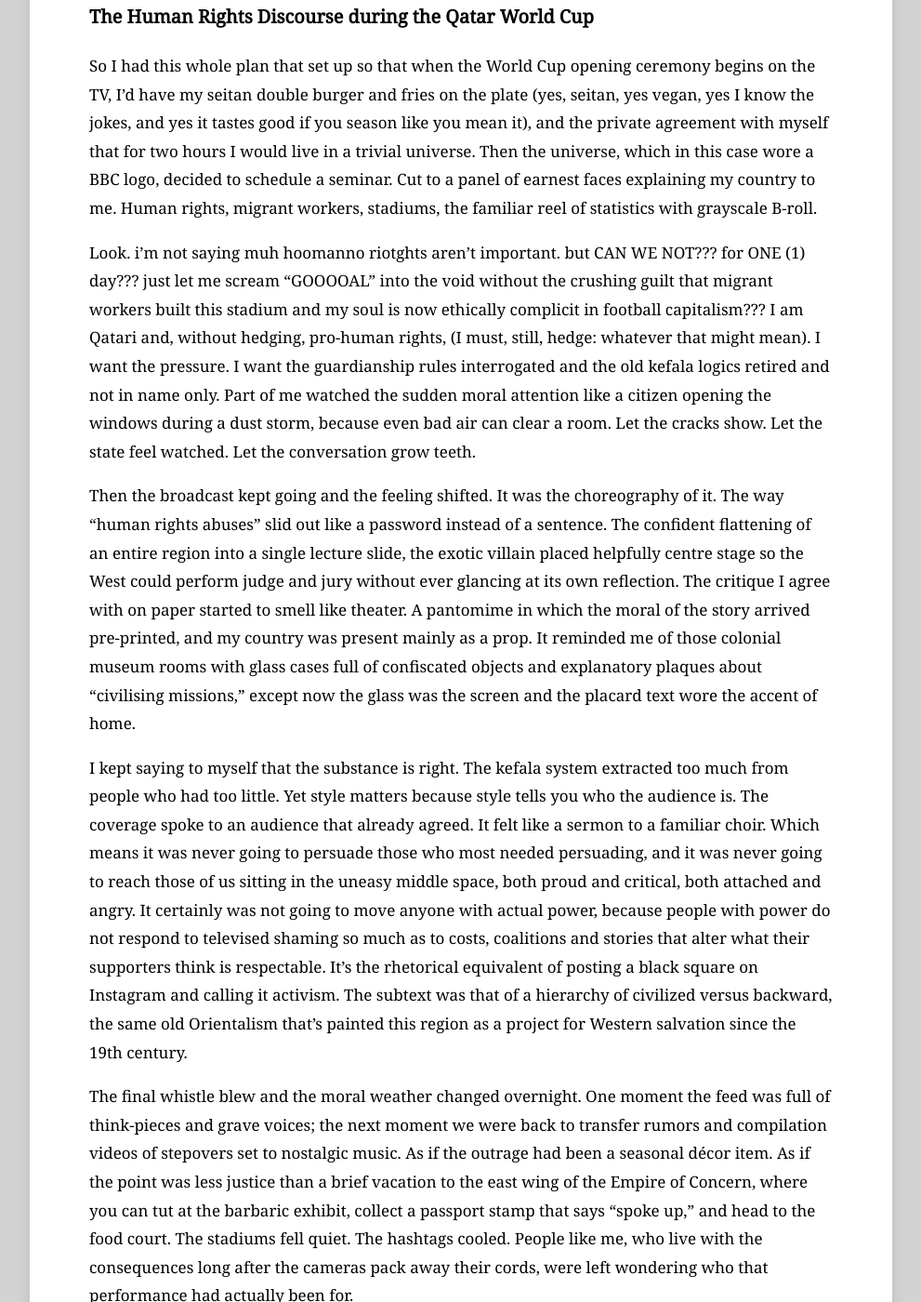
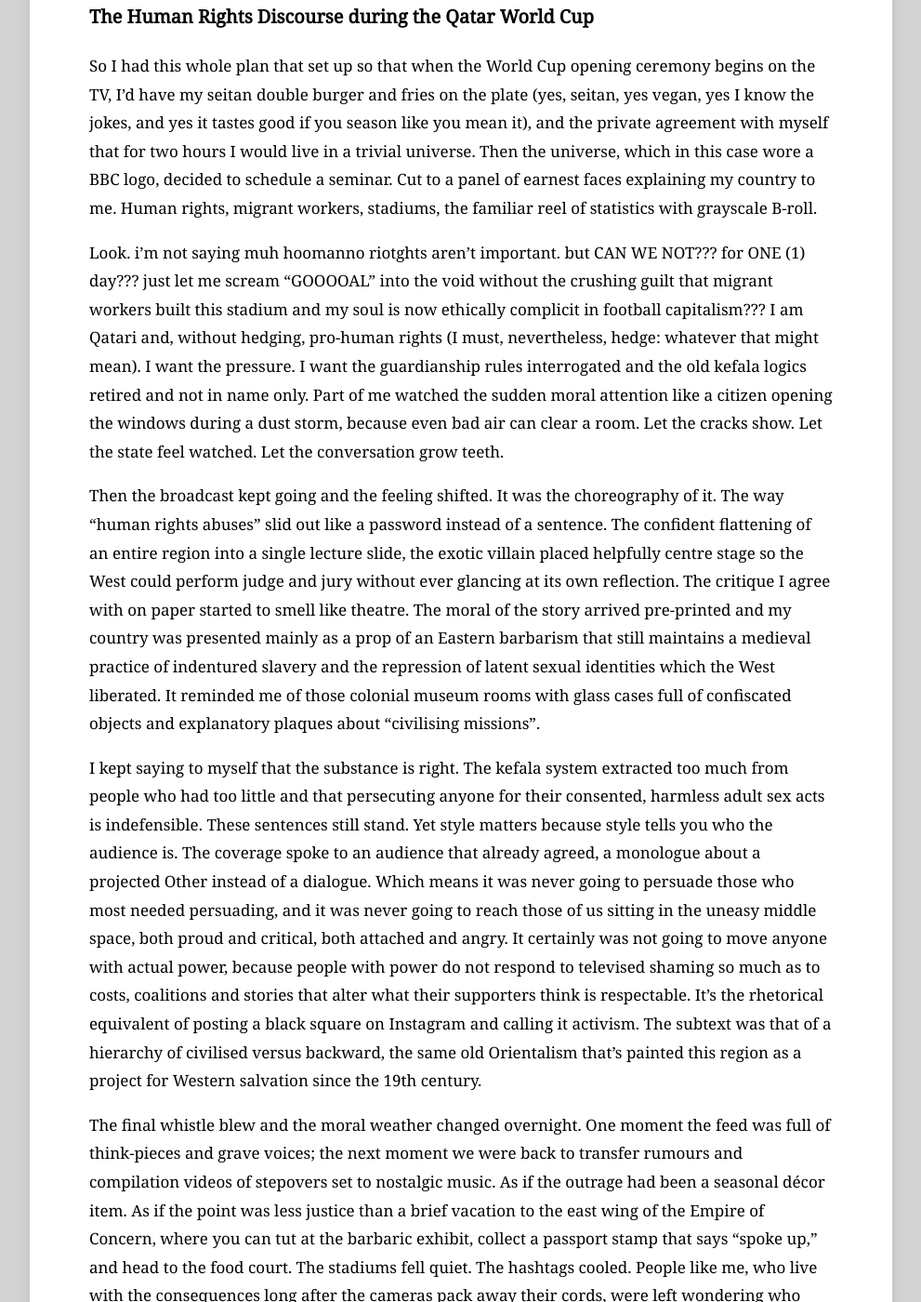
Before and after one commit to Catofminerva/Catofminerva.github.io, a Jekyll site: the page built from _posts/2022-11-21-worldcup.md, in a window 1280 px wide and 1400 px high, scrolled down 679 px. Shown: the whole window at 93% size, without its empty margins (144-1135 px from the left). Built offline with Jekyll 4.4.1, drawn with Linux system fonts in a browser that asks for light colours; comment, search, counter and statistics services are not loaded; some of the changed text lies outside the part shown.

Commit message:
Update 2022-11-21-worldcup.md

```diff
--- a/_posts/2022-11-21-worldcup.md
+++ b/_posts/2022-11-21-worldcup.md
@@ -12,13 +12,13 @@ permalink: /worldcup
 
 So I had this whole plan that set up so that when the World Cup opening ceremony begins on the TV, I'd have my seitan double burger and fries on the plate (yes, seitan, yes vegan, yes I know the jokes, and yes it tastes good if you season like you mean it), and the private agreement with myself that for two hours I would live in a trivial universe. Then the universe, which in this case wore a BBC logo, decided to schedule a seminar. Cut to a panel of earnest faces explaining my country to me. Human rights, migrant workers, stadiums, the familiar reel of statistics with grayscale B-roll.
 
-Look. i'm not saying muh hoomanno riotghts aren't important. but CAN WE NOT??? for ONE (1) day??? just let me scream "GOOOOAL" into the void without the crushing guilt that migrant workers built this stadium and my soul is now ethically complicit in football capitalism??? I am Qatari and, without hedging, pro-human rights, (I must, still, hedge: whatever that might mean). I want the pressure. I want the guardianship rules interrogated and the old kefala logics retired and not in name only. Part of me watched the sudden moral attention like a citizen opening the windows during a dust storm, because even bad air can clear a room. Let the cracks show. Let the state feel watched. Let the conversation grow teeth.
+Look. i'm not saying muh hoomanno riotghts aren't important. but CAN WE NOT??? for ONE (1) day??? just let me scream "GOOOOAL" into the void without the crushing guilt that migrant workers built this stadium and my soul is now ethically complicit in football capitalism??? I am Qatari and, without hedging, pro-human rights (I must, nevertheless, hedge: whatever that might mean). I want the pressure. I want the guardianship rules interrogated and the old kefala logics retired and not in name only. Part of me watched the sudden moral attention like a citizen opening the windows during a dust storm, because even bad air can clear a room. Let the cracks show. Let the state feel watched. Let the conversation grow teeth.
 
-Then the broadcast kept going and the feeling shifted. It was the choreography of it. The way “human rights abuses” slid out like a password instead of a sentence. The confident flattening of an entire region into a single lecture slide, the exotic villain placed helpfully centre stage so the West could perform judge and jury without ever glancing at its own reflection. The critique I agree with on paper started to smell like theater. A pantomime in which the moral of the story arrived pre-printed, and my country was present mainly as a prop. It reminded me of those colonial museum rooms with glass cases full of confiscated objects and explanatory plaques about “civilising missions,” except now the glass was the screen and the placard text wore the accent of home.
+Then the broadcast kept going and the feeling shifted. It was the choreography of it. The way “human rights abuses” slid out like a password instead of a sentence. The confident flattening of an entire region into a single lecture slide, the exotic villain placed helpfully centre stage so the West could perform judge and jury without ever glancing at its own reflection. The critique I agree with on paper started to smell like theatre. The moral of the story arrived pre-printed and my country was presented mainly as a prop of an Eastern barbarism that still maintains a medieval practice of indentured slavery and the repression of latent sexual identities which the West liberated. It reminded me of those colonial museum rooms with glass cases full of confiscated objects and explanatory plaques about “civilising missions”.
 
-I kept saying to myself that the substance is right. The kefala system extracted too much from people who had too little. Yet style matters because style tells you who the audience is. The coverage spoke to an audience that already agreed. It felt like a sermon to a familiar choir. Which means it was never going to persuade those who most needed persuading, and it was never going to reach those of us sitting in the uneasy middle space, both proud and critical, both attached and angry. It certainly was not going to move anyone with actual power, because people with power do not respond to televised shaming so much as to costs, coalitions and stories that alter what their supporters think is respectable. It's the rhetorical equivalent of posting a black square on Instagram and calling it activism. The subtext was that of a hierarchy of civilized versus backward, the same old Orientalism that's painted this region as a project for Western salvation since the 19th century.
+I kept saying to myself that the substance is right. The kefala system extracted too much from people who had too little and that persecuting anyone for their consented, harmless adult sex acts is indefensible. These sentences still stand. Yet style matters because style tells you who the audience is. The coverage spoke to an audience that already agreed, a monologue about a projected Other instead of a dialogue. Which means it was never going to persuade those who most needed persuading, and it was never going to reach those of us sitting in the uneasy middle space, both proud and critical, both attached and angry. It certainly was not going to move anyone with actual power, because people with power do not respond to televised shaming so much as to costs, coalitions and stories that alter what their supporters think is respectable. It's the rhetorical equivalent of posting a black square on Instagram and calling it activism. The subtext was that of a hierarchy of civilised versus backward, the same old Orientalism that's painted this region as a project for Western salvation since the 19th century.
 
-The final whistle blew and the moral weather changed overnight. One moment the feed was full of think-pieces and grave voices; the next moment we were back to transfer rumors and compilation videos of stepovers set to nostalgic music. As if the outrage had been a seasonal décor item. As if the point was less justice than a brief vacation to the east wing of the Empire of Concern, where you can tut at the barbaric exhibit, collect a passport stamp that says “spoke up,” and head to the food court. The stadiums fell quiet. The hashtags cooled. People like me, who live with the consequences long after the cameras pack away their cords, were left wondering who that performance had actually been for.
+The final whistle blew and the moral weather changed overnight. One moment the feed was full of think-pieces and grave voices; the next moment we were back to transfer rumours and compilation videos of stepovers set to nostalgic music. As if the outrage had been a seasonal décor item. As if the point was less justice than a brief vacation to the east wing of the Empire of Concern, where you can tut at the barbaric exhibit, collect a passport stamp that says “spoke up,” and head to the food court. The stadiums fell quiet. The hashtags cooled. People like me, who live with the consequences long after the cameras pack away their cords, were left wondering who that performance had actually been for.
 
 None of this means human rights language is useless. It means the way it travels often strips it of voltage. I wrote elsewhere about the rationalist tone that floats above lived life. The declarative “X is a human right” feels clean to say, but it rarely converts the unconvinced. If you wanted to persuade my uncle who still thinks kefala is “basically fine if enforced properly,” you would have to work differently. You would sit with a migrant and let him describe the debt he carried before he even boarded the plane, or the way his passport lived in someone else’s drawer for two years, and you would let my uncle hear how small a person can feel when their name is present only as a file number. That kind of rhetoric is slow and local.
 
```
